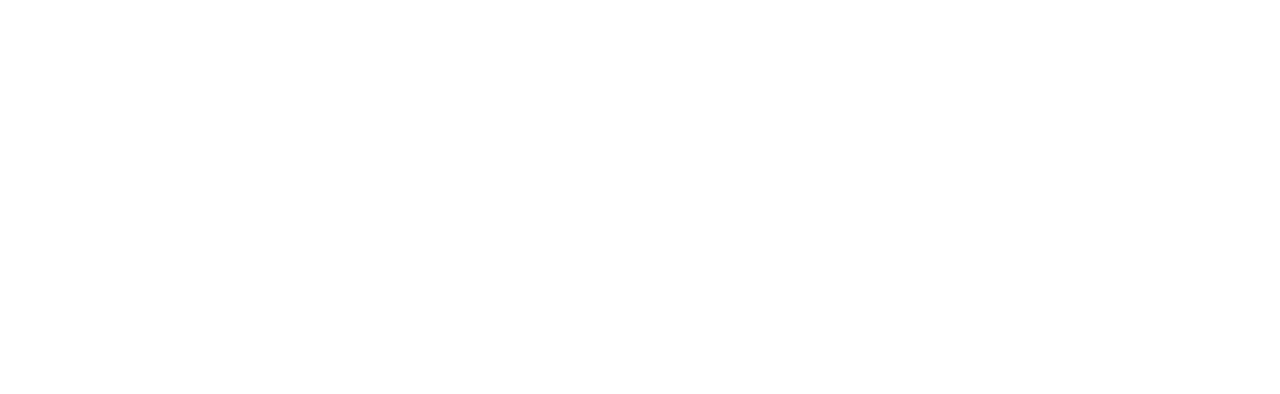
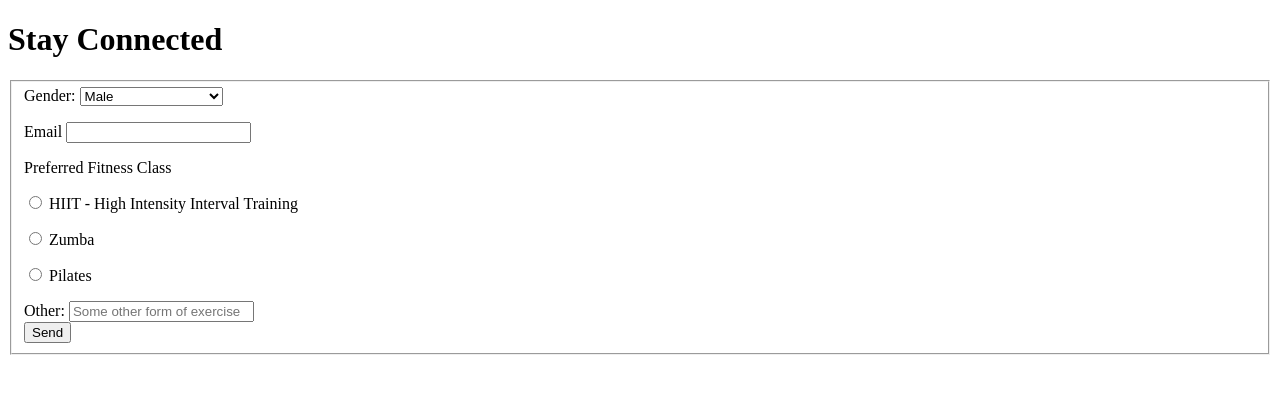
Before and after one commit to alinadin09/alinadin09.github.io, a plain HTML site: page stay_connected.html in a window 1280 px wide. Drawn offline with Linux system fonts and the light colour scheme.

Commit message:
add in index and stayconnected took out videos page

```diff
--- a/stay_connected.html
+++ b/stay_connected.html
@@ -0,0 +1,60 @@
+<!DOCTYPE html>
+<html>
+<head>
+ <title>Stay Connected!</title>
+</head>
+
+  <body>
+
+    <h1>Stay Connected</h1>
+
+  <fieldset>
+    <form name="Basic Information" action="success.html">
+
+     <div>
+      <label>Gender:</label>
+      <select name="gender">
+       <option value="Select">Male</option>
+       <option value="Select">Female</option>
+       <option value="Select">Prefer not to answer</option>
+      </select>
+     </div>
+
+     <p>
+
+     <div>
+      <label>Email</label>
+      <input type="text" name="email">
+     </div>
+
+
+
+      <p>Preferred Fitness Class</p>
+         <p>
+           <input type="radio" name="size" id="size_1" value="hiit" />
+           <label for="size_1">HIIT - High Intensity Interval Training</label>
+         </p>
+         <p>
+           <input type="radio" name="size" id="size_2" value="zumba"/>
+           <label for="size_2">Zumba</label>
+         </p>
+         <p>
+           <input type="radio" name="size" id="size_3" value="pilates" />
+           <label for="size_3">Pilates</label>
+         </p>
+
+         <p>
+         <div>
+          <label>Other:</label>
+          <input type="text" name="other" placeholder="Some other form of exercise">
+         </div>
+
+
+
+
+    <button type="submit">Send</button>
+   </form>
+  </fieldset>
+
+</body>
+</html>
```
Also changed, not shown: index.html (+1 -2 lines), helpful_videos.html (deleted).
